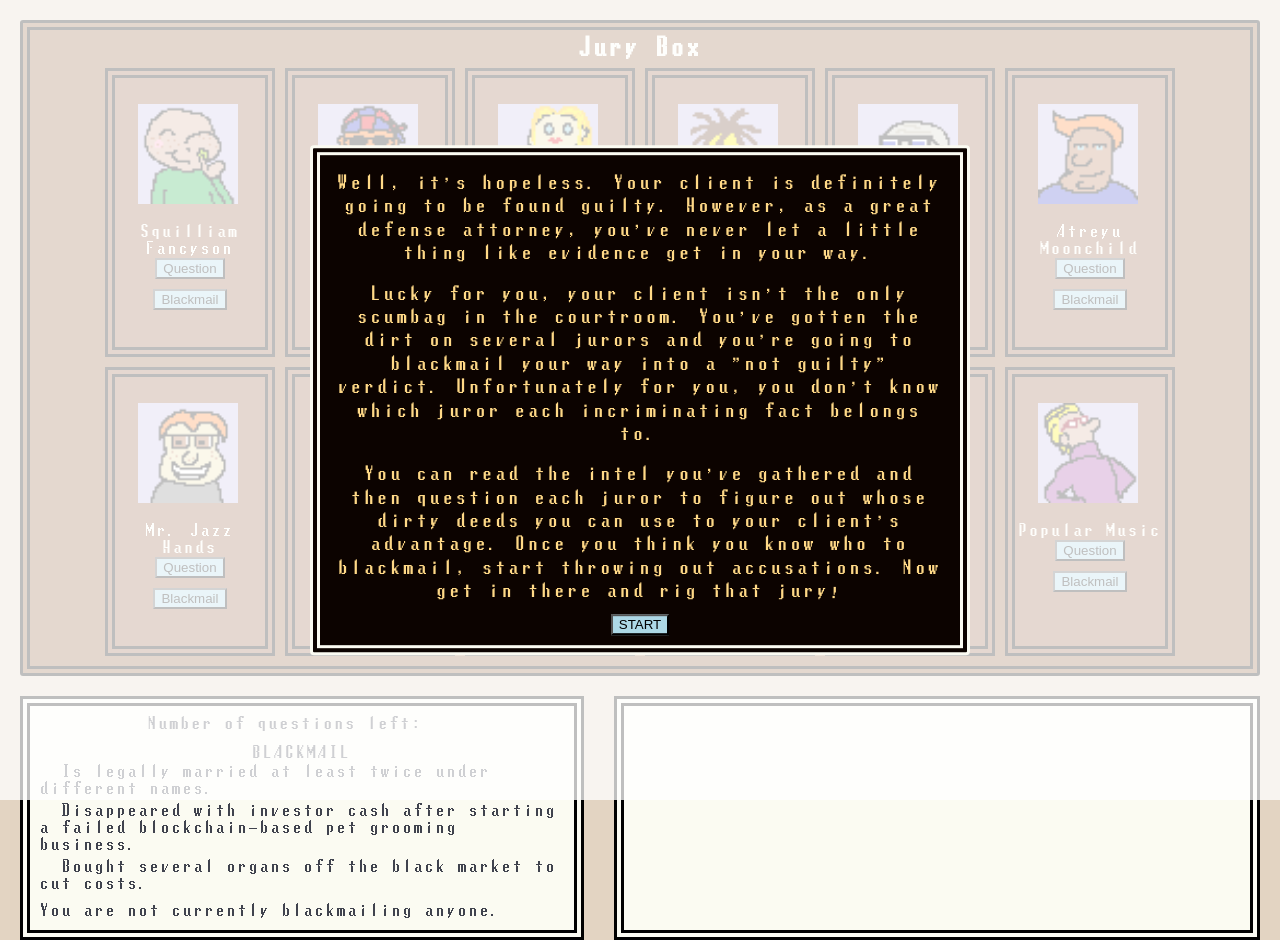
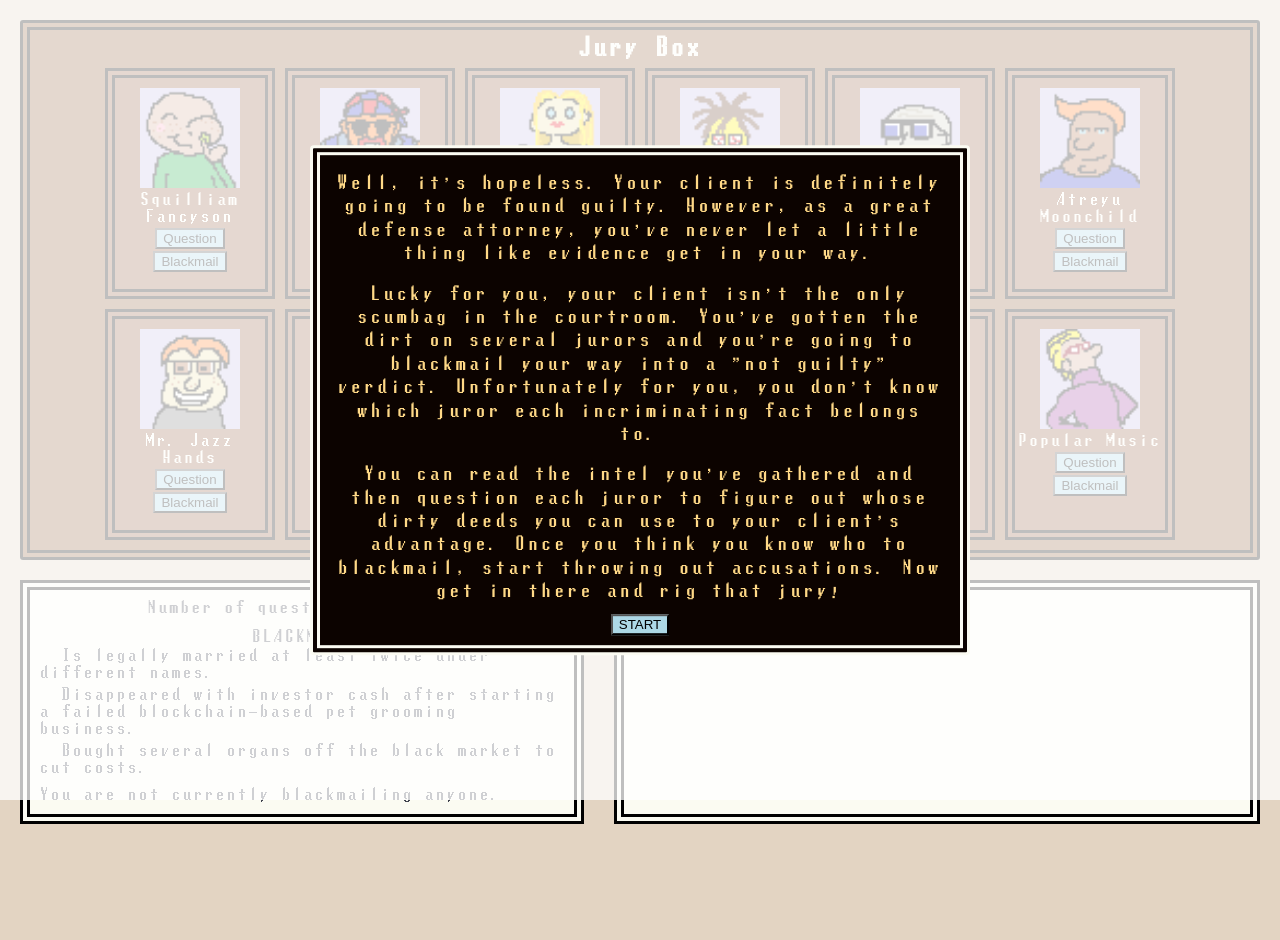
Before and after one commit to A-Camp/purple-monkey-game-jam, a React (Create React App) app: page / in a window 1280 px wide. After the commit the page ends 824 px from the top, so only its background shows below. Built offline with nearby package versions, Linux system fonts and the light colour scheme.

Commit message:
Law N ORder

```diff
--- a/src/App.js
+++ b/src/App.js
@@ -33,6 +33,8 @@ class App extends Component {
   }
 
   closeModal = () => {
+    var audio = new Audio('/distortedLawNOrder.mp3');
+    audio.play();
     this.setState({modalIsOpen: false});
   }
 
--- a/src/Jurors/index.jsx
+++ b/src/Jurors/index.jsx
@@ -25,8 +25,8 @@ class Jurors extends Component {
             <span key={`juror-${i}`} className="juror">
               <img src={juror.picture} className="jurorPic"/>
               <div>{juror.name}</div>
-              <div><button onClick={() => this.questionForMe(juror)} className="button">Question</button></div>
-              <div><button onClick={() => this.fuckOff(juror)} className="button">Blackmail</button></div>
+              <div className="jurorButton"><button onClick={() => this.questionForMe(juror)}>Question</button></div>
+              <div className="jurorButton"><button onClick={() => this.fuckOff(juror)}>Blackmail</button></div>
             </span>
           ))}
           </div>
--- a/src/Jurors/jurors.css
+++ b/src/Jurors/jurors.css
@@ -18,18 +18,23 @@ h2 {
   justify-content: center;
 }
 
+.jurorButton {
+  padding-top: 2px;
+}
+
 .juror {
   background-color: #996247;
   border: 10px double black;
   display: inline-block;
-  padding: 10px 0;
+  padding: 10px 0 0 0;
   margin: 5px;
   max-width: 150px;
   min-width: 150px;
 }
 
-
 .jury-box img {
+  padding: 0;
+  margin: 0;
   width: 100px;
   height: 100px;
 }
```
Also changed, not shown: 1 other file (tests, documents, lock files or other folders).
